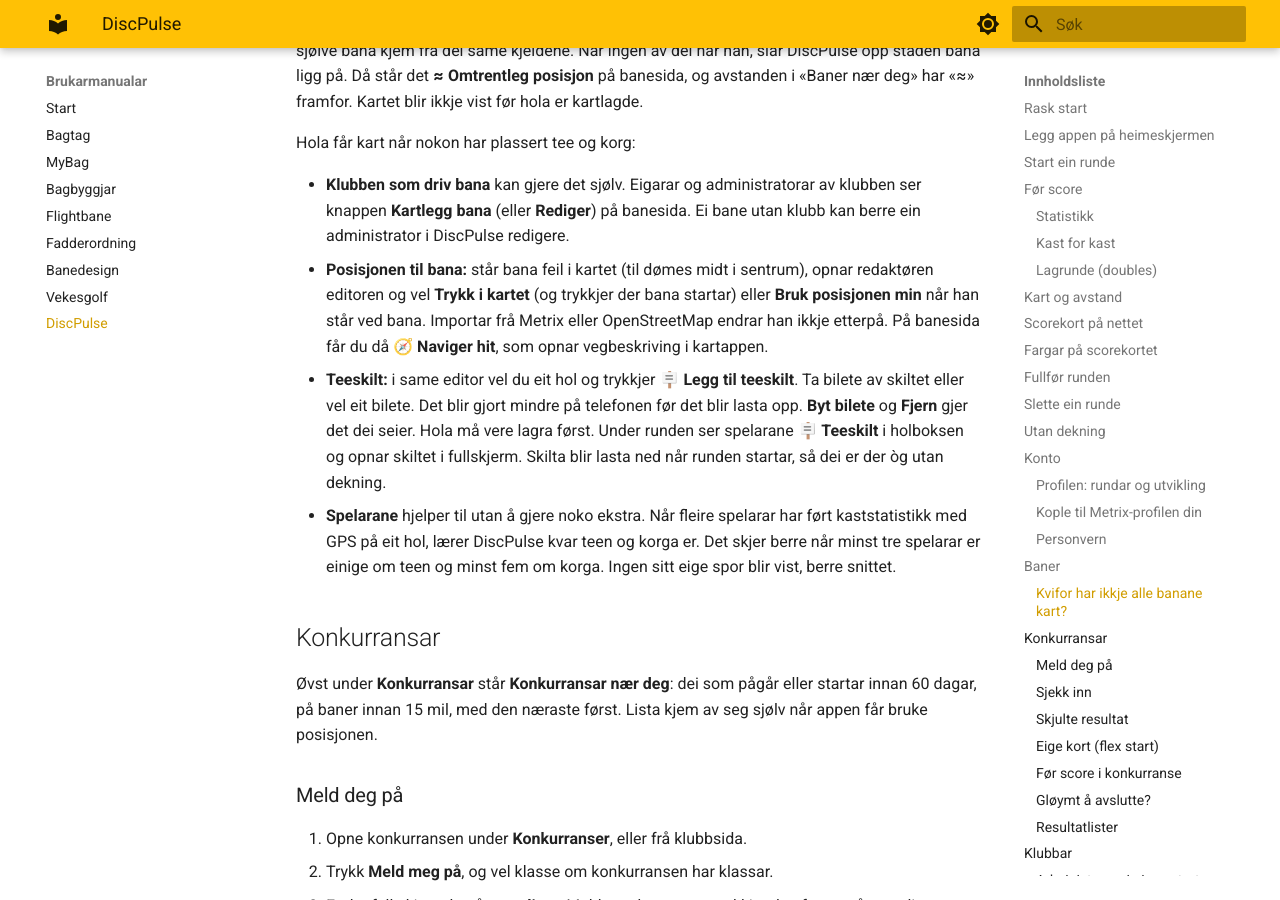
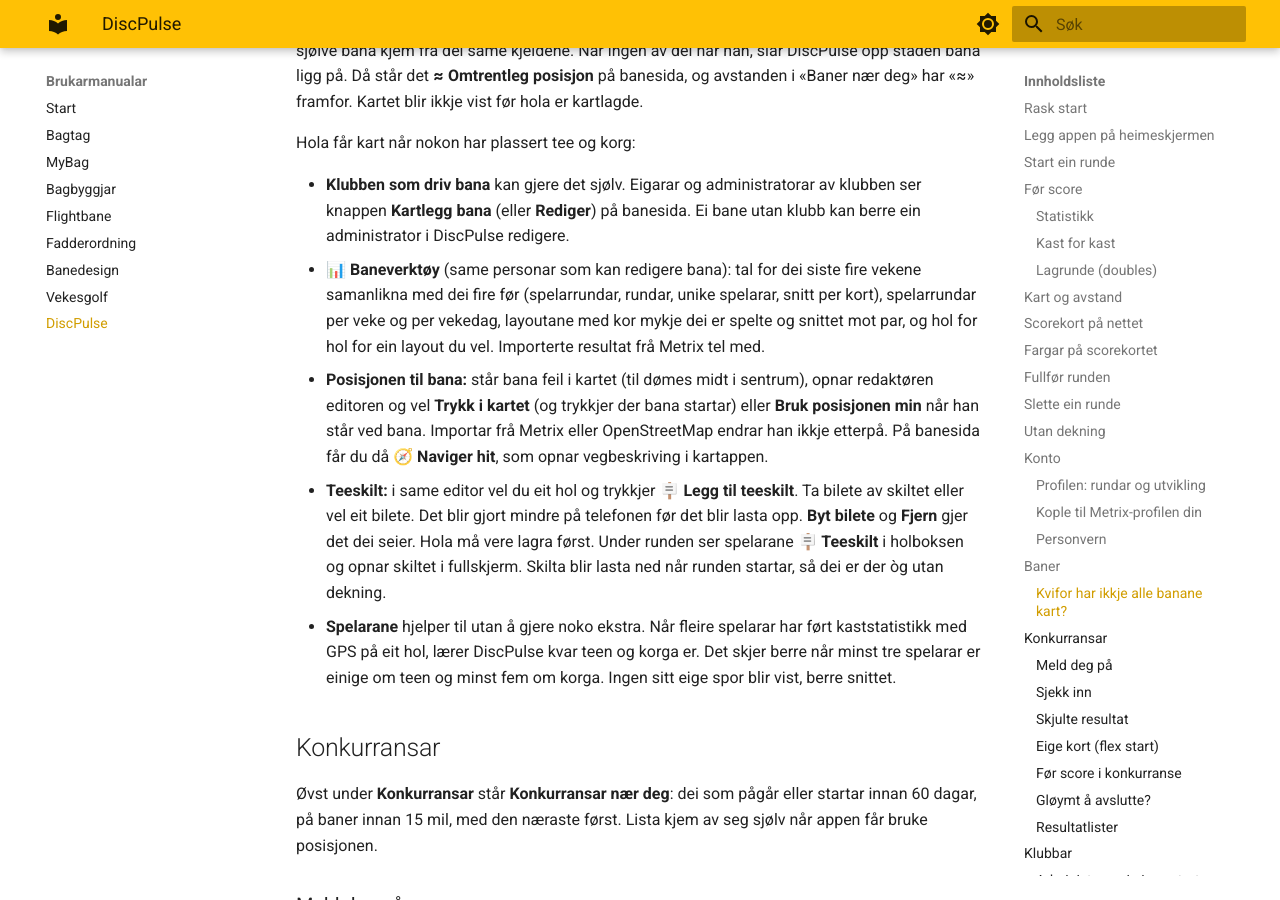
Before and after one commit to hanses89/manuals, an MkDocs documentation site: the page built from docs/discpulse.md, in a window 1280 px wide and 900 px high, scrolled down 9788 px. Built offline with MkDocs 1.6.1 and Material for MkDocs 9.7.7, drawn with Linux system fonts in a browser that asks for light colours.

Commit message:
manual: sync from discpulse.app @ 4cbfa119c867b78f1566ba84ee8e6a4d0b620a97

```diff
--- a/docs/discpulse.md
+++ b/docs/discpulse.md
@@ -393,6 +393,10 @@ Hola får kart når nokon har plassert tee og korg:
 - **Klubben som driv bana** kan gjere det sjølv. Eigarar og administratorar av
   klubben ser knappen **Kartlegg bana** (eller **Rediger**) på banesida. Ei bane
   utan klubb kan berre ein administrator i DiscPulse redigere.
+- **📊 Baneverktøy** (same personar som kan redigere bana): tal for dei siste fire vekene
+  samanlikna med dei fire før (spelarrundar, rundar, unike spelarar, snitt per kort),
+  spelarrundar per veke og per vekedag, layoutane med kor mykje dei er spelte og snittet mot
+  par, og hol for hol for ein layout du vel. Importerte resultat frå Metrix tel med.
 - **Posisjonen til bana:** står bana feil i kartet (til dømes midt i sentrum), opnar
   redaktøren editoren og vel **Trykk i kartet** (og trykkjer der bana startar) eller
   **Bruk posisjonen min** når han står ved bana. Importar frå Metrix eller OpenStreetMap
```
